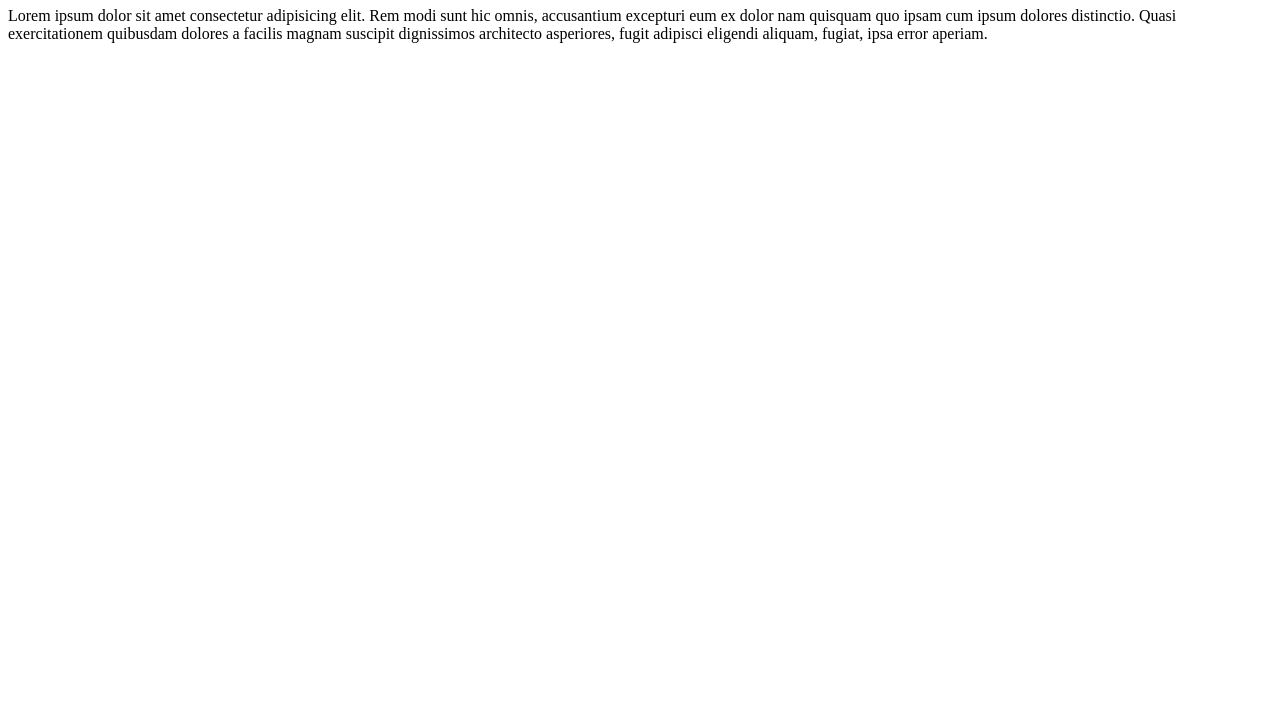
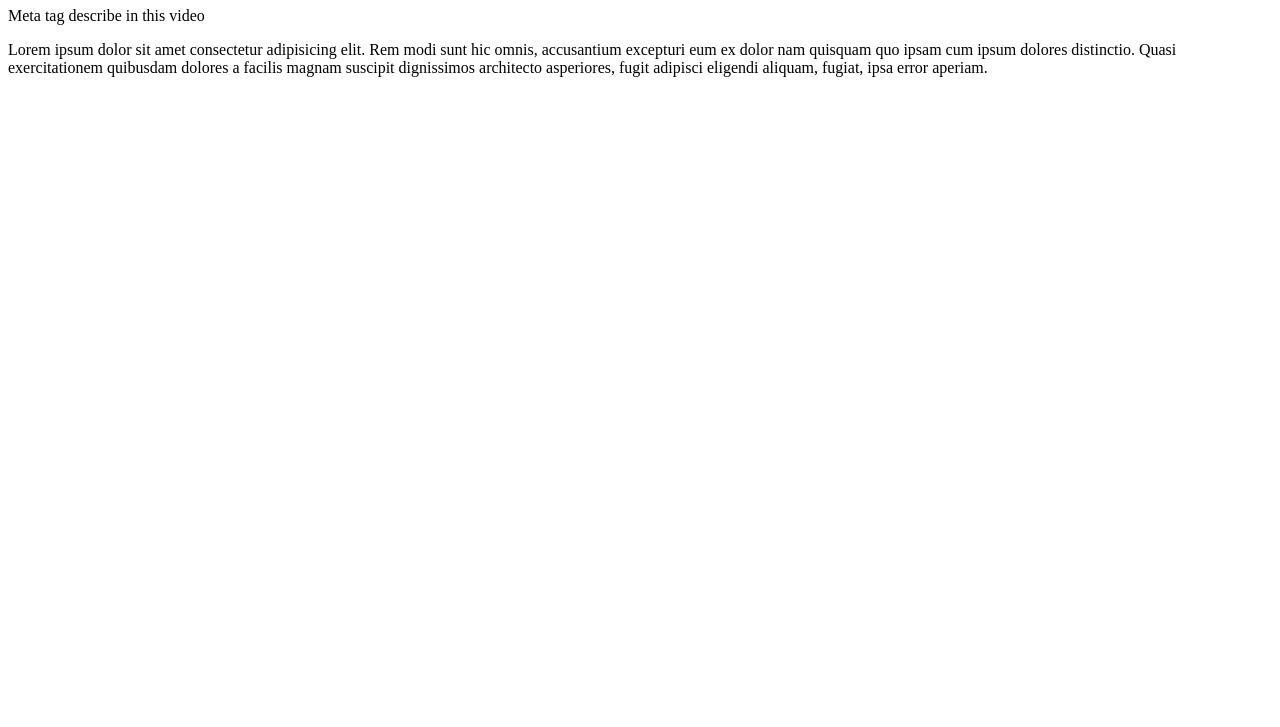
Before and after one commit to rajneeshkumar09/Sigma-Web-Development, a plain HTML site: page Video 6/index.html in a window 1280 px wide. Shown: the part 73-800 px from the top of the page. Drawn offline with Linux system fonts and the light colour scheme.

Commit message:
Video 6 Completed

```diff
--- a/Video 6/index.html
+++ b/Video 6/index.html
@@ -8,6 +8,7 @@
 </head>
 <body>
     <h1>Abhishek</h1>
+    <p>Meta tag describe in this video</p>
     <p>
         Lorem ipsum dolor sit amet consectetur adipisicing elit. Rem modi sunt hic omnis, accusantium excepturi eum ex dolor nam quisquam quo ipsam cum ipsum dolores distinctio. Quasi exercitationem quibusdam dolores a facilis magnam suscipit dignissimos architecto asperiores, fugit adipisci eligendi aliquam, fugiat, ipsa error aperiam.
     </p>
```
